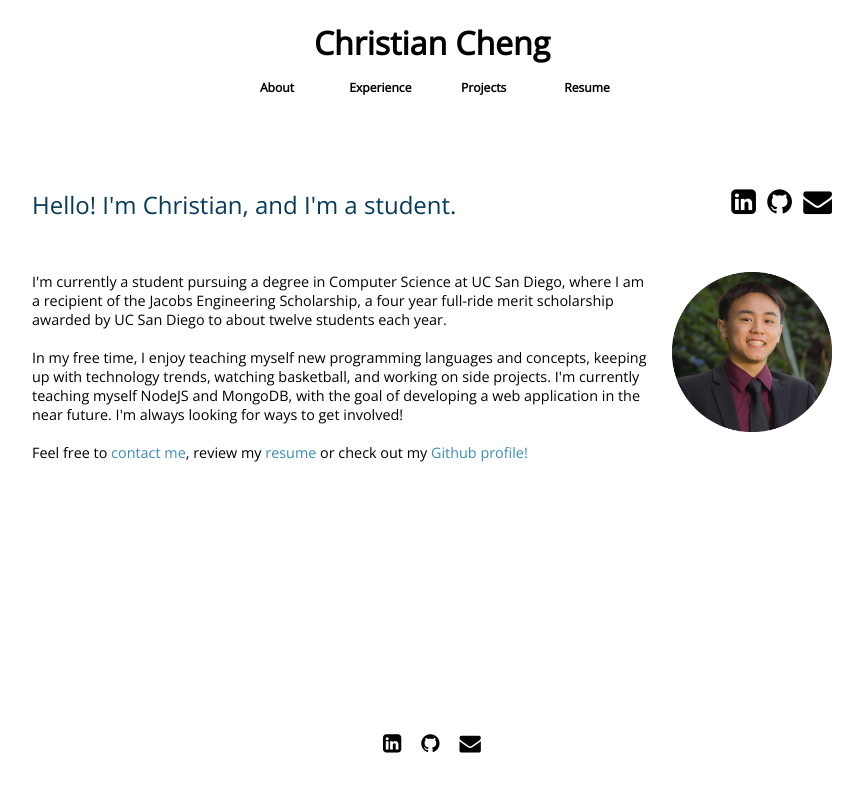
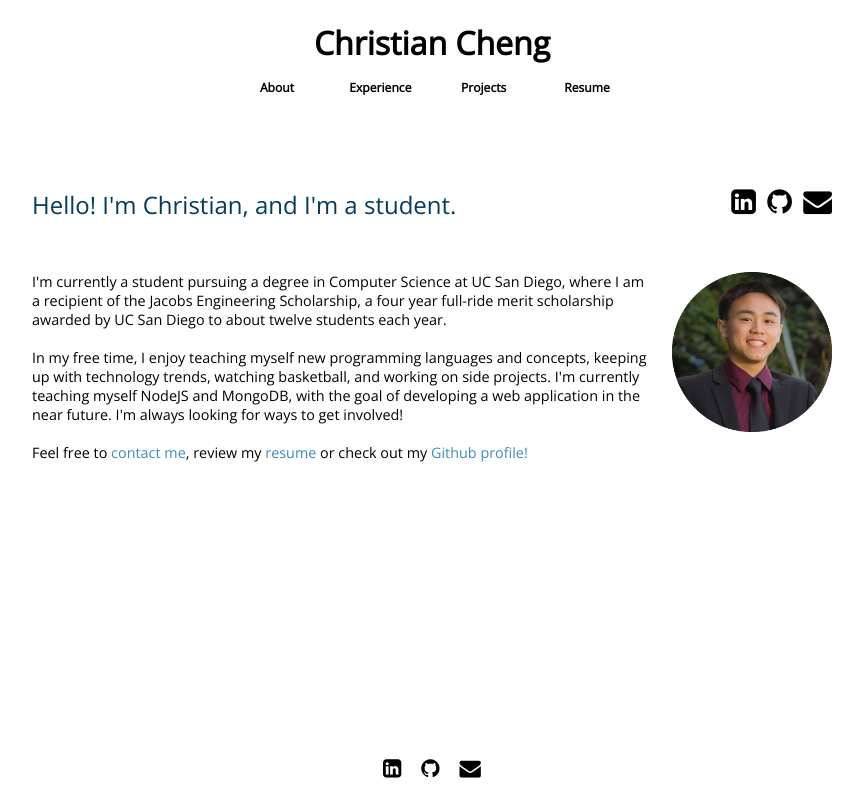
Before and after one commit to christiancheng/christiancheng.github.io, a plain HTML site: page test.html in a window 1280 px wide. Shown: the whole page, without its empty margins (208-1071 px from the left). Drawn offline with nearby package versions, Linux system fonts and the light colour scheme.

Commit message:
Default message

```diff
--- a/static/style.css
+++ b/static/style.css
@@ -9,7 +9,7 @@
 
 #footer {
   text-align: center;
-  top: 5;
+  margin-top: 25px;
 }
 
 #content {
```
